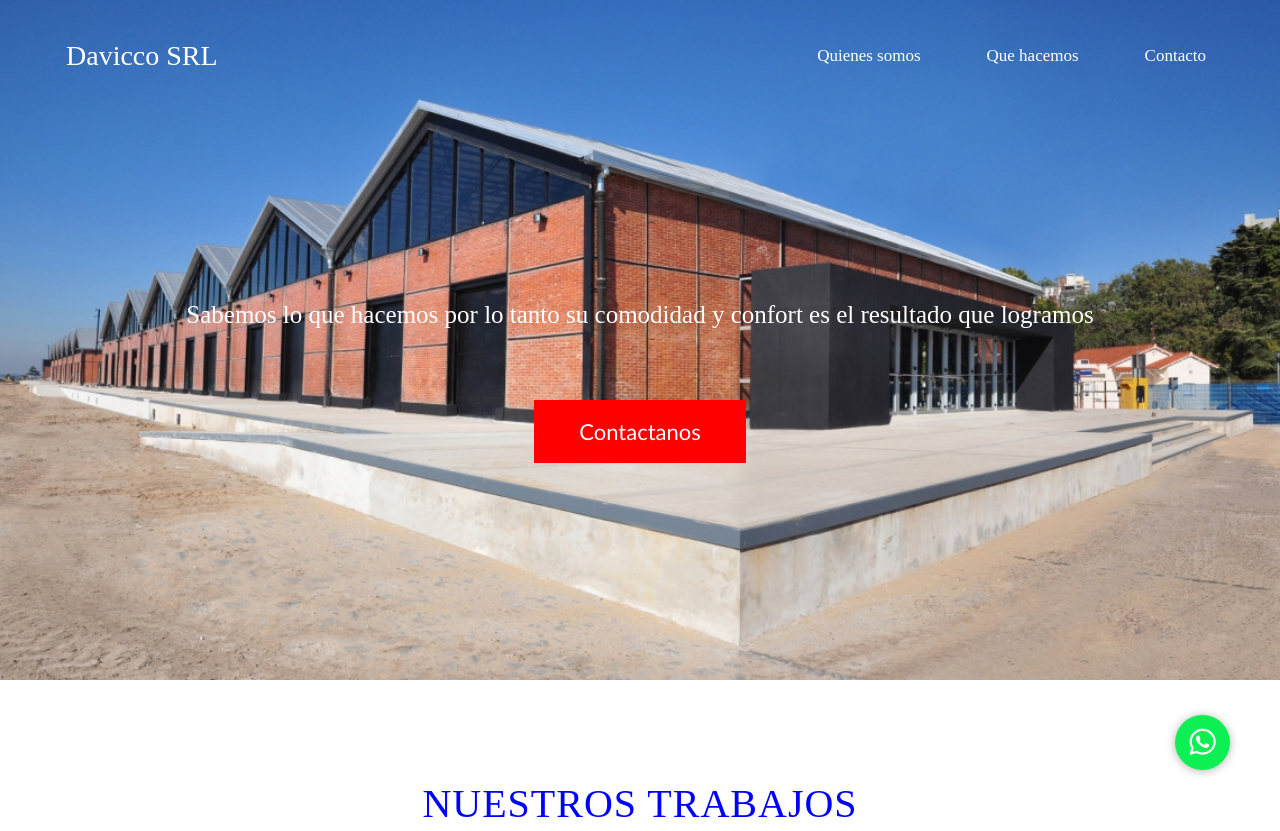
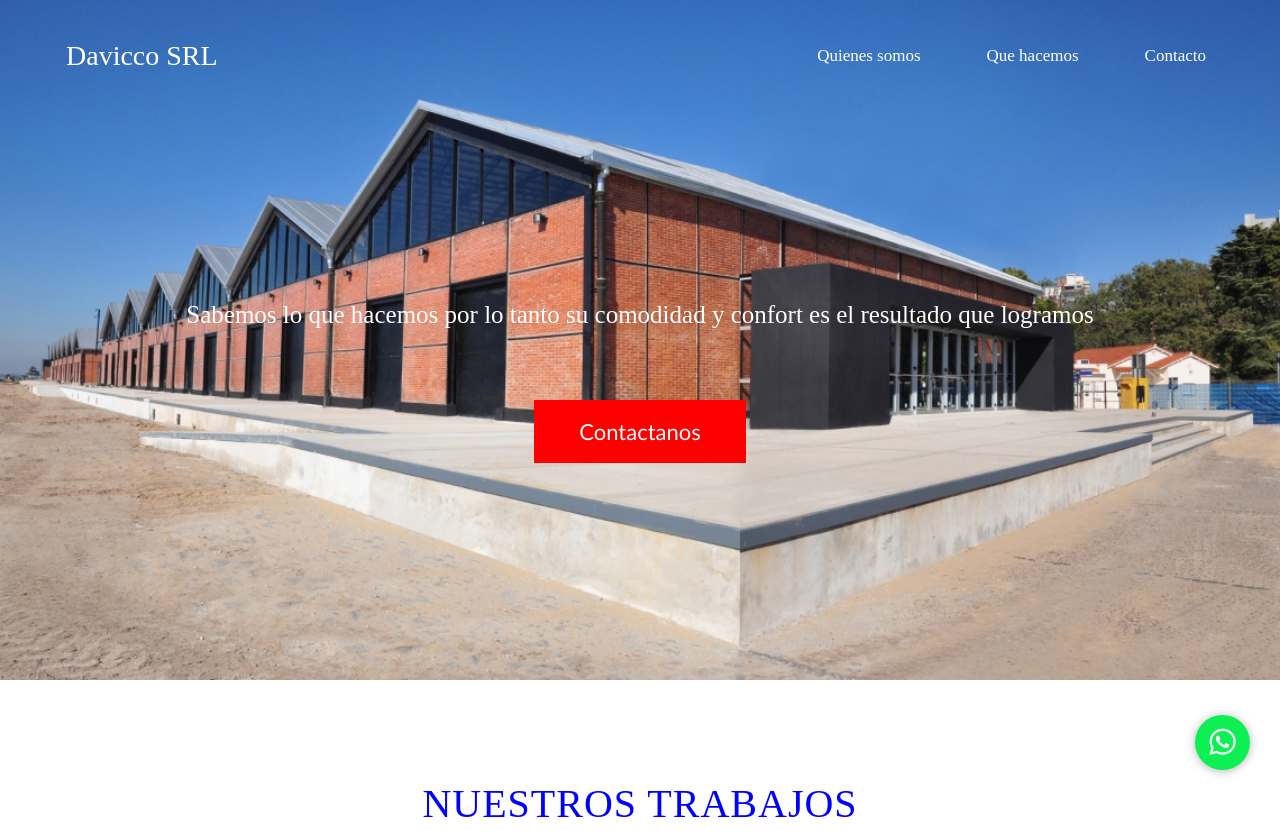
Before and after one commit to TiagoKuszek/Davicco-SRL, a plain HTML site: page quehacemos.html in a window 1280 px wide. Shown: the top 831 px of the page. Drawn offline with nearby package versions, Linux system fonts and the light colour scheme.

Commit message:
moviendo cositas

```diff
--- a/estilos.scss
+++ b/estilos.scss
@@ -319,7 +319,7 @@ $aa: oscuro;
     height: 55px;
     line-height: 55px;
     bottom: 30px;
-    right: 50px;
+    right: 30px;
     z-index: 1;
 
 
```
Also changed, not shown: index.html (+2 -2 lines), estilos.css.
